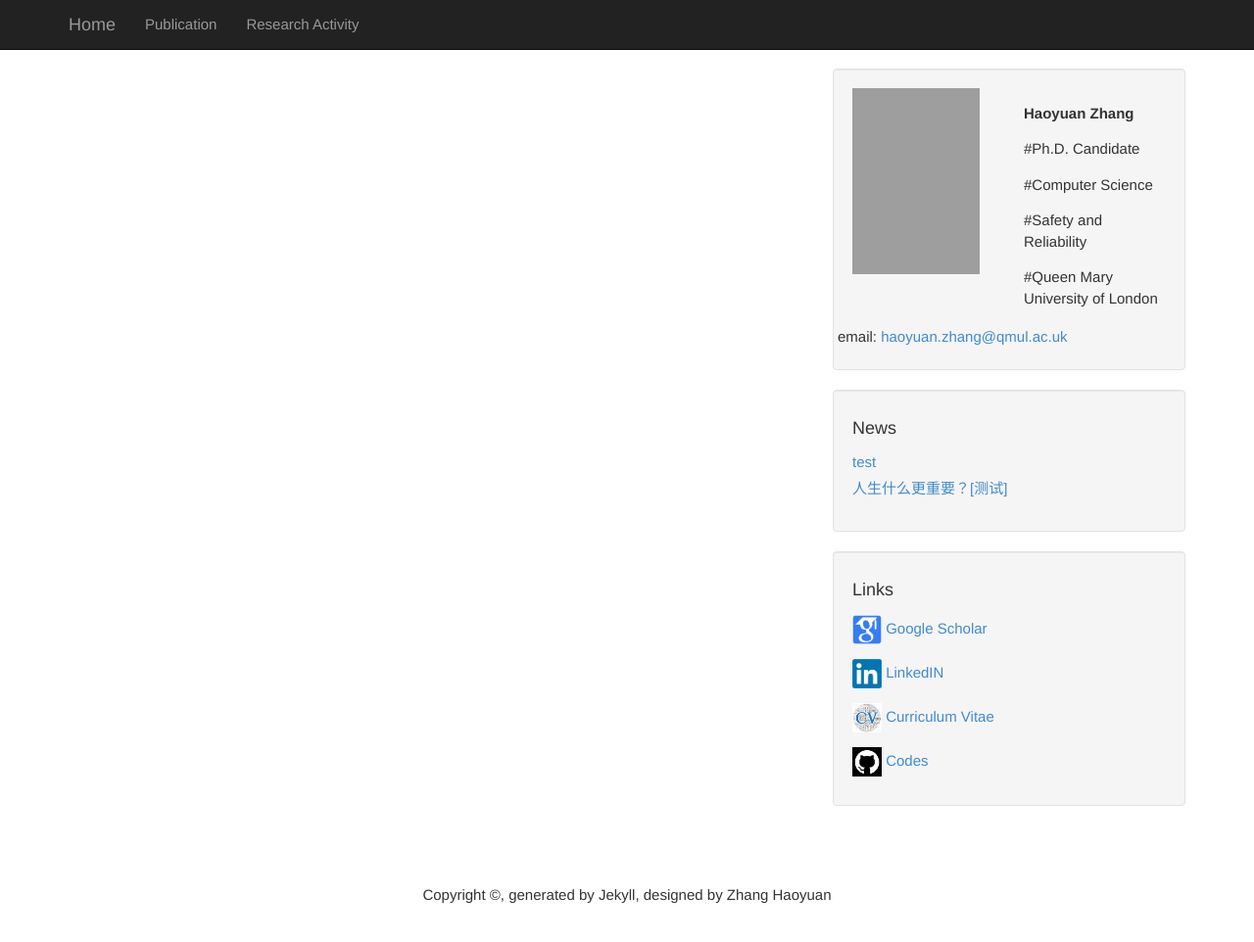
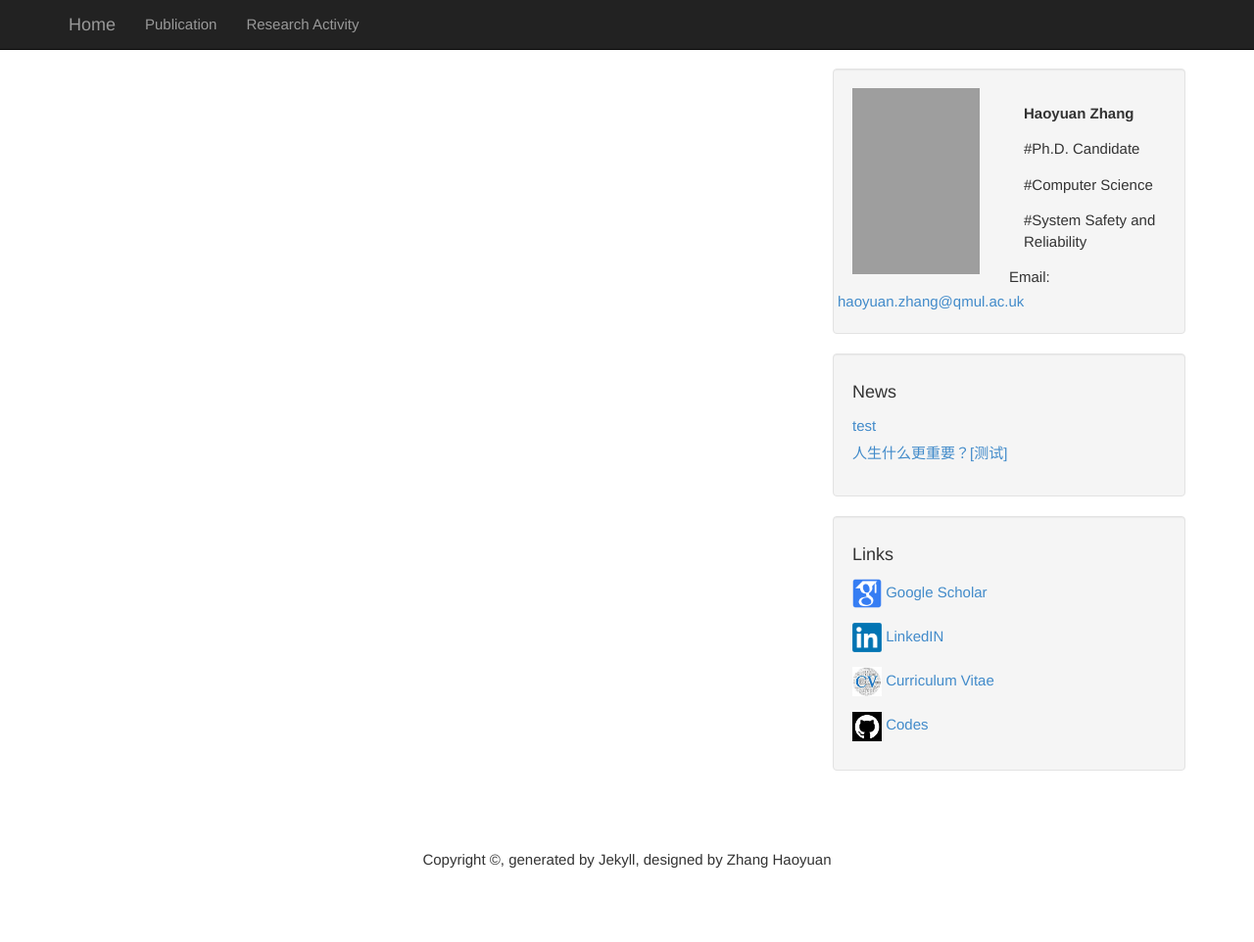
Before and after one commit to july0905/haoyuanzhang1990.github.io, a Jekyll site: the page built from pub.md, in a window 1280 px wide and 974 px high. Shown: the top 962 px of the window at 98% size. Built offline with Jekyll 4.4.1, drawn with Linux system fonts in a browser that asks for light colours; grey boxes are pictures that could not be loaded.

Commit message:
Update categories.html

```diff
--- a/_includes/categories.html
+++ b/_includes/categories.html
@@ -23,11 +23,9 @@
                  </p>
                 <li>  #Computer Science</li>      <p>
                  </p>
-                <li> #Safety and Reliability    </li>   <p>
-                 </p>
-                <li>  #Queen Mary University of London</li>    <p>
+                <li> #System Safety and Reliability    </li>   <p>
                  </p>
                 </ul>
               </div>
               <!-- /.col-lg-6 -->
-                   email: <a href="mailto:haoyuan.zhang@qmul.ac.uk">haoyuan.zhang@qmul.ac.uk</a>
+                   Email: <a href="mailto:haoyuan.zhang@qmul.ac.uk">haoyuan.zhang@qmul.ac.uk</a>
```
